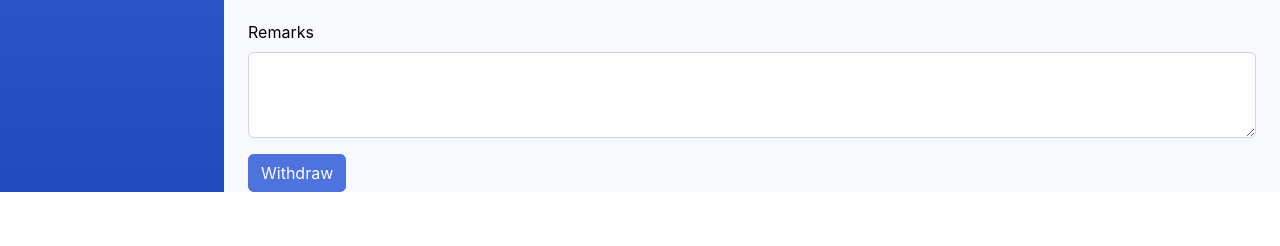
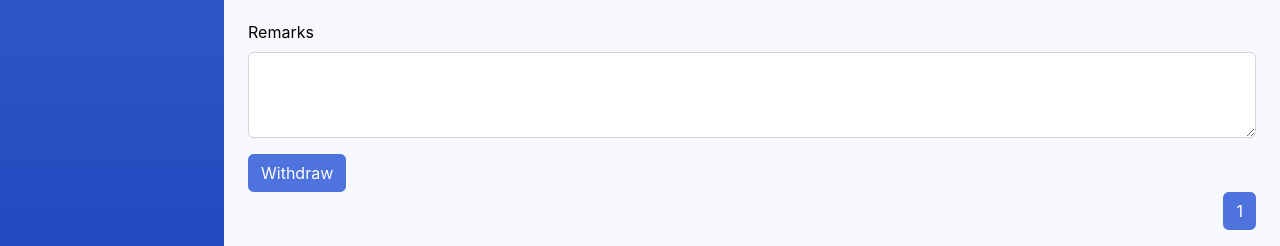
Before and after one commit to Shiro2602/SVPInventorySys, a PHP site: page /withdraw.php in a window 1280 px wide. Shown: the part 694-940 px from the top of the page. Before the commit the page ends 886 px from the top, so only its background shows below. Run offline with PHP 8.4, Linux system fonts and the light colour scheme; a user stored in the database is signed in; data comes from the database, SQL or seed files in the repository.

Commit message:
added pagination in withdraw page

```diff
--- a/withdraw.php
+++ b/withdraw.php
@@ -2,11 +2,41 @@
 session_start();
 include 'dbconnect.php';
 
-$tools_sql = "SELECT * FROM tools";
-$materials_sql = "SELECT * FROM materials";
+// Set the number of records to display per page
+$records_per_page = 10;
 
+// Get the current page number from the query string, default to 1 if not set
+$current_page = isset($_GET['page']) ? (int)$_GET['page'] : 1;
+$current_page = max(1, $current_page);
+
+// Calculate the offset for the SQL query
+$offset = ($current_page - 1) * $records_per_page;
+
+// Retrieve tools with pagination
+$tools_sql = "SELECT * FROM tools LIMIT $records_per_page OFFSET $offset";
 $tools_result = $conn->query($tools_sql);
+
+// Retrieve total number of tools
+$total_tools_sql = "SELECT COUNT(*) as count FROM tools";
+$total_tools_result = $conn->query($total_tools_sql);
+$total_tools_row = $total_tools_result->fetch_assoc();
+$total_tools = $total_tools_row['count'];
+
+// Calculate total pages for tools
+$total_pages_tools = ceil($total_tools / $records_per_page);
+
+// Retrieve materials with pagination
+$materials_sql = "SELECT * FROM materials LIMIT $records_per_page OFFSET $offset";
 $materials_result = $conn->query($materials_sql);
+
+// Retrieve total number of materials
+$total_materials_sql = "SELECT COUNT(*) as count FROM materials";
+$total_materials_result = $conn->query($total_materials_sql);
+$total_materials_row = $total_materials_result->fetch_assoc();
+$total_materials = $total_materials_row['count'];
+
+// Calculate total pages for materials
+$total_pages_materials = ceil($total_materials / $records_per_page);
 
 $user_id = $_SESSION['user_id'];
 
@@ -197,6 +227,22 @@ $role = $_SESSION['role'];
                         <button type="submit" class="btn btn-primary">Withdraw</button>
                     </form>
 
+                    <div class="pagination float-right">
+                        <ul class="pagination">
+                            <?php if ($current_page > 1): ?>
+                                <li class="page-item"><a class="page-link" href="?page=<?= $current_page - 1 ?>">Previous</a></li>
+                            <?php endif; ?>
+                            <?php for ($i = 1; $i <= $total_pages_tools; $i++): ?>
+                                <li class="page-item <?= ($i == $current_page) ? 'active' : '' ?>">
+                                    <a class="page-link" href="?page=<?= $i ?>"><?= $i ?></a>
+                                </li>
+                            <?php endfor; ?>
+                            <?php if ($current_page < $total_pages_tools): ?>
+                                <li class="page-item"><a class="page-link" href="?page=<?= $current_page + 1 ?>">Next</a></li>
+                            <?php endif; ?>
+                        </ul>
+                    </div>
+
                 </div>
 
             </div>
```
